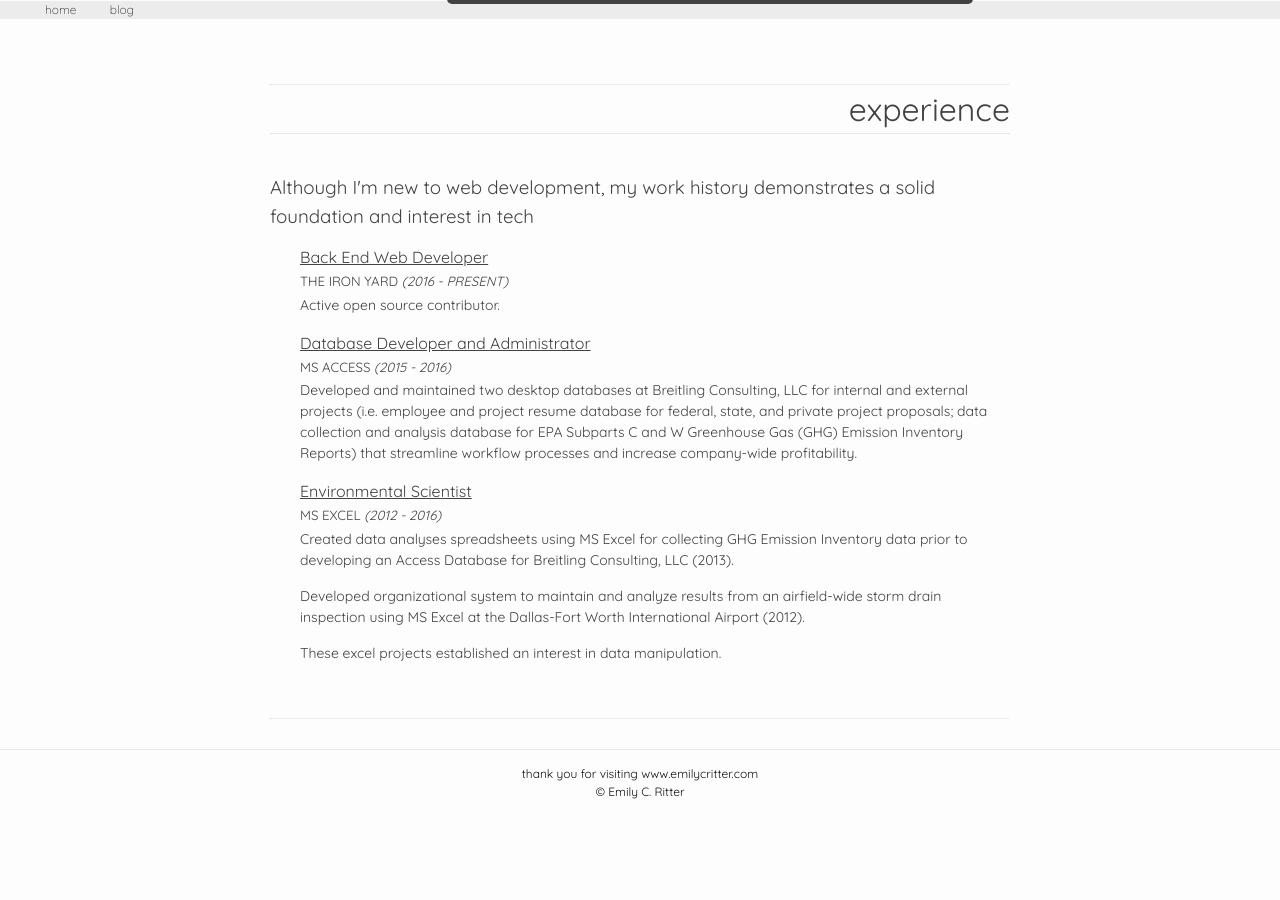
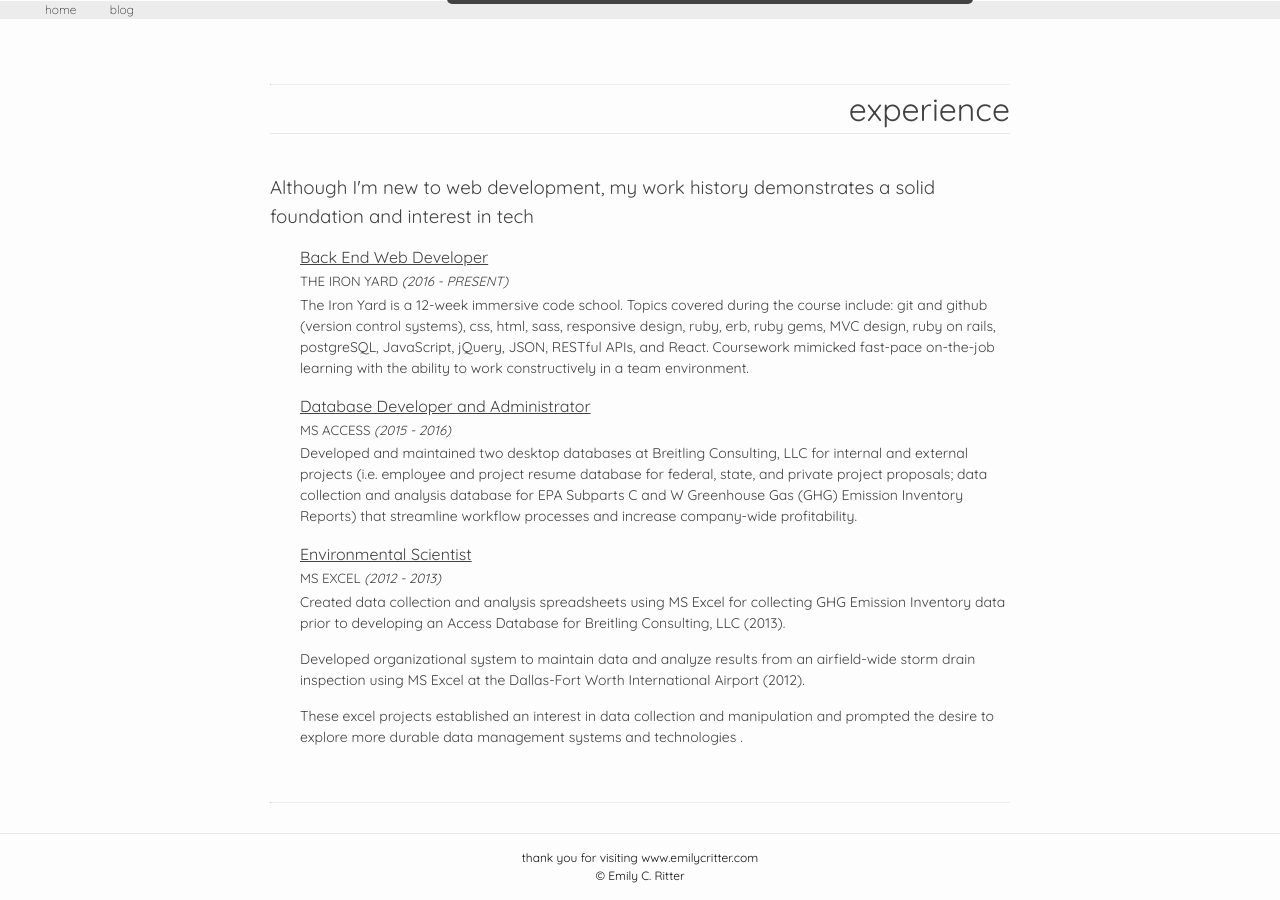
Before and after one commit to emilycritter/emilycritter.io, a Jekyll site: the page built from index.html, in a window 1280 px wide and 900 px high, scrolled down 2748 px. Built offline with Jekyll 4.4.1, drawn with Linux system fonts in a browser that asks for light colours; nearby versions of some CDN libraries; before the commit the page ends 3564 px from its top, so only the background shows below that.

Commit message:
Finish TIY work experience with link to first tiy blog post (which needs to be written up)

```diff
--- a/_includes/workhistory.html
+++ b/_includes/workhistory.html
@@ -8,7 +8,10 @@
       <h4>Back End Web Developer</h4>
       <h5>THE IRON YARD <em>(2016 - PRESENT)</em></h5>
       <p>
-        Active open source contributor.
+        The Iron Yard is a 12-week immersive code school. Topics covered <a href="emilycritter.com/blog/2016/tiy-week-1">during the course</a> include:
+        git and github (version control systems), css, html, sass, responsive design, ruby, erb, ruby gems,
+        MVC design, ruby on rails, postgreSQL, JavaScript, jQuery, JSON, RESTful APIs, and React. Coursework mimicked
+        fast-pace on-the-job learning with the ability to work constructively in a team environment.
       </p>
     </li>
 
@@ -26,17 +29,19 @@
 
     <li>
       <h4>Environmental Scientist</h4>
-      <h5>MS EXCEL <em>(2012 - 2016)</em></h5>
+      <h5>MS EXCEL <em>(2012 - 2013)</em></h5>
       <p>
-        Created data analyses spreadsheets using MS Excel for collecting GHG Emission Inventory data
-        prior to developing an Access Database for Breitling Consulting, LLC (2013).
+        Created data collection and analysis spreadsheets using MS Excel for collecting GHG
+        Emission Inventory data prior to developing an Access Database for Breitling Consulting,
+        LLC (2013).
       </p>
       <p>
-        Developed organizational system to maintain and analyze results from an airfield-wide
+        Developed organizational system to maintain data and analyze results from an airfield-wide
         storm drain inspection using MS Excel at the Dallas-Fort Worth International Airport (2012).
       </p>
       <p>
-        These excel projects established an interest in data manipulation.
+        These excel projects established an interest in data collection and manipulation and prompted
+        the desire to explore more durable data management systems and technologies .
       </p>
     </li>
 
--- a/_posts/2016-03-07-tiy-amelia-bedelia-learns-to-code.markdown
+++ b/_posts/2016-03-07-tiy-amelia-bedelia-learns-to-code.markdown
@@ -4,7 +4,7 @@ title:  "Week 6 the iron yard: newbie coding mistakes"
 subtitle: "Amelia Bedelia learns to code"
 date:   2016-03-07 18:24:59 -0500
 author: "Emily C. Ritter"
-categories: blog
+categories: blog tiy
 ---
 We started off the week reviewing the weekend's reddit lab. The workload ramped up dramatically last week, and many of us were left scrambling to complete assignments. As a result, Monday predominantly consisted of review and Monday's homework was to watch the "[Amelia Bedelia Learns to Code](http://confreaks.tv/videos/railsconf2015-amelia-bedelia-learns-to-code)" talk by Kylie Stradley from the 2015 RailsConf.  The takeaway from the video is that developers make mistakes. I'll say that again. ALL DEVELOPERS MAKE MISTAKES.
 
--- a/blog/index.html
+++ b/blog/index.html
@@ -12,7 +12,7 @@ title: Blog
 				<h1>{{ post.title }}</h1>
 				<h3>{{ post.subtitle}}</h3>
 			</a>
-			<h4><em>Posted by Emily C. Ritter on {{ post.date | date_to_string }}</em></h4>
+			<h4><em>Posted by Emily C. Ritter on {{ post.date | date: "%b %-d, %Y" }}</em></h4>
 			<hr>
 		{% endfor %}
 		<h6 class="rss-subscribe">subscribe <a href="{{ "/feed.xml" | prepend: site.baseurl }}">via RSS</a></h6>
```
Also changed, not shown: _posts/2016-02-05-tiy-week-1.markdown (added, +9 -0 lines).
